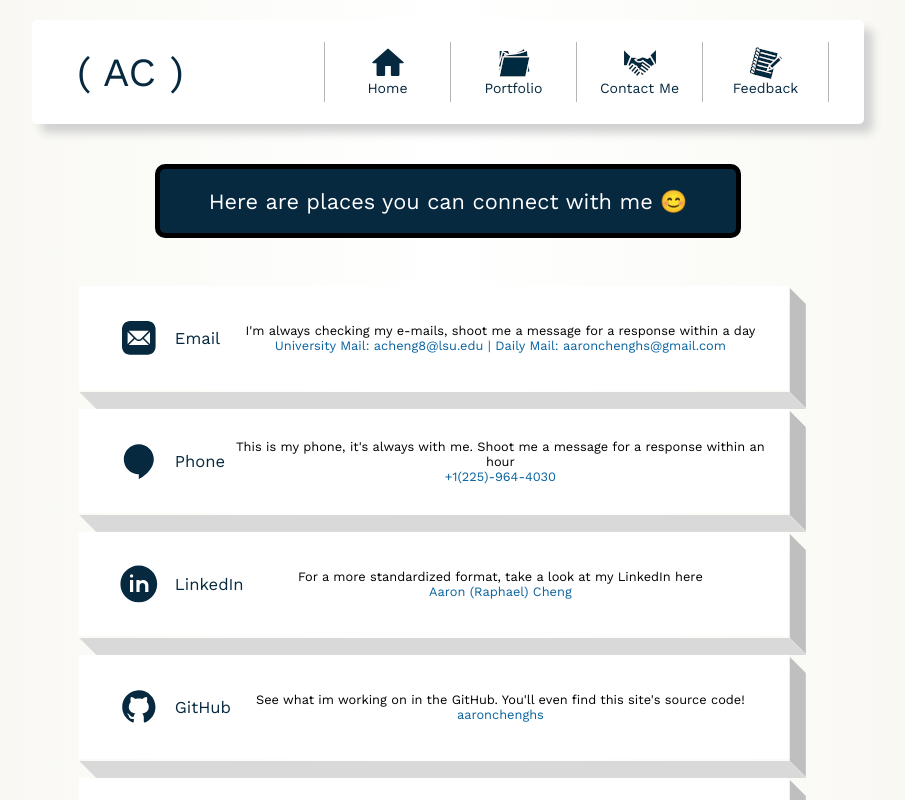
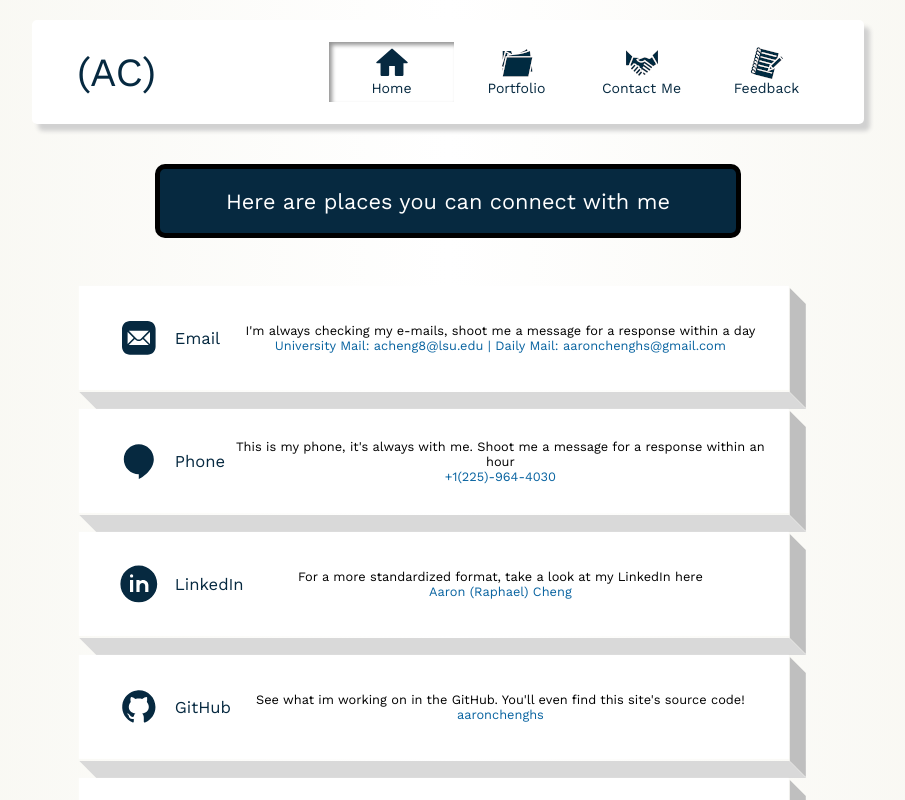
Before and after one commit to aaronchenghs/AaronCheng-Website, a React (Create React App) app: page /contactme in a window 1280 px wide. Shown: the top 800 px of the page, without its empty margins (192-1097 px from the left). Built offline with nearby package versions, Linux system fonts and the light colour scheme.

Commit message:
Nav bar shadows

```diff
--- a/src/routes/bottombar.styles.scss
+++ b/src/routes/bottombar.styles.scss
@@ -13,7 +13,8 @@
   min-width: 771px;
 
   background-color: white;
-  box-shadow: 3px 3px 6px rgb(186, 186, 186);
+  box-shadow: 6px 7px 4px rgb(209, 209, 209);
+
 
   .extlinks-container {
     width: 25%;
--- a/src/routes/contactme/categories.jsx
+++ b/src/routes/contactme/categories.jsx
@@ -1,4 +1,4 @@
-export const Contact_HeaderText = 'Here are places you can connect with me 😊';
+export const Contact_HeaderText = 'Here are places you can connect with me';
 
 export const iconInfos = [
     {
--- a/src/routes/navigation.components.jsx
+++ b/src/routes/navigation.components.jsx
@@ -1,5 +1,5 @@
 import { Outlet, Link } from "react-router-dom";
-import { Fragment } from "react";
+import { Fragment, useState } from "react";
 import { ReactComponent as Portfolio } from '../assets/portfolio.svg';
 import { ReactComponent as Contact } from '../assets/contact.svg';
 import { ReactComponent as Feedback } from '../assets/feedback.svg';
@@ -8,39 +8,81 @@ import { ReactComponent as Home } from '../assets/Home.svg';
 import './navigation.styles.scss';
 
 const Navigation = () => {
+  const [selectedNav, setSelectedNav] = useState('home');
+  const setSelectedHome = () => setSelectedNav("home");
+  const setSelectedPortfolio = () => setSelectedNav("portfolio");
+  const setSelectedContact = () => setSelectedNav("contact");
+  const setSelectedFeedback = () => setSelectedNav("feedback");
+
   return (
     <Fragment>
       <div className='navigation'>
 
-        <Link className='home-box' to='/'>
-          ( AC )
+        <Link className='home-box' onClick={setSelectedHome} to='/'>
+          (AC)
         </Link>
 
         <div className='nav-container'>
-          <div className='boxhome'>
+          {
+            selectedNav === 'home' ?
+              <div className='selected-box' onClick={setSelectedHome}>
+                <Link className='logo-container' to='/'>
+                  <Home className='logo' />
+                  <div className='logo-title'>Home</div>
+                </Link>
+              </div> :
+              <div className='box' onClick={setSelectedHome}>
                 <Link className='logo-container' to='/'>
                   <Home className='logo' />
                   <div className='logo-title'>Home</div>
                 </Link>
               </div>
-          <div className='box'>
+          }
+          {
+            selectedNav === 'portfolio' ?
+              <div className='selected-box' onClick={setSelectedPortfolio}>
+                <Link className='logo-container' to='/portfolio'>
+                  <Portfolio className='logo' />
+                  <div className='logo-title'>Portfolio</div>
+                </Link>
+              </div> :
+              <div className='box' onClick={setSelectedPortfolio}>
                 <Link className='logo-container' to='/portfolio'>
                   <Portfolio className='logo' />
                   <div className='logo-title'>Portfolio</div>
                 </Link>
               </div>
-          <div className='box'>
+          }
+          {
+            selectedNav === 'contact' ?
+              <div className='selected-box' onClick={setSelectedContact}>
+                <Link className='logo-container' to='/contactme'>
+                  <Contact className='logo' />
+                  <div className='logo-title'>Contact Me</div>
+                </Link>
+              </div> :
+              <div className='box' onClick={setSelectedContact}>
                 <Link className='logo-container' to='/contactme'>
                   <Contact className='logo' />
                   <div className='logo-title'>Contact Me</div>
                 </Link>
               </div>
-          <div className='box'>
+          }
+          {
+            selectedNav === 'feedback' ?
+              <div className='selected-box' onClick={setSelectedFeedback}>
+                <Link className='logo-container' to='/feedback'>
+                  <Feedback className='logo' />
+                  <div className='logo-title'>Feedback</div>
+                </Link>
+              </div> :
+              <div className='box' onClick={setSelectedFeedback}>
                 <Link className='logo-container' to='/feedback'>
                   <Feedback className='logo' />
                   <div className='logo-title'>Feedback</div>
                 </Link>
               </div>
+          }
 
         </div>
 
--- a/src/routes/navigation.styles.scss
+++ b/src/routes/navigation.styles.scss
@@ -13,7 +13,7 @@
   border-radius: 5px;
   margin-bottom: 40px;
   background-color: white;
-  box-shadow: 9px 9px 10px rgb(209, 209, 209);
+  box-shadow: 6px 7px 4px rgb(209, 209, 209);
 
   .nav-container {
     display: flex;
@@ -44,30 +44,8 @@
     width: 11%;
     min-width: 125px;
     max-width: 180px;
-
-    border-right: 1px solid rgb(181, 181, 181);
     -moz-osx-font-smoothing: grayscale;
     transition: transform 0.25s ease-out;
-  }
-
-  .box:hover {
-    transform: scale(1.10);
-  }
-
-  .boxhome {
-    padding-top: 4px;
-    width: 11%;
-    min-width: 125px;
-    max-width: 180px;
-
-    border-right: 1px solid rgb(181, 181, 181);
-    border-left: 1px solid rgb(181, 181, 181);
-    -moz-osx-font-smoothing: grayscale;
-    transition: transform 0.25s ease-out;
-  }
-
-  .boxhome:hover {
-    transform: scale(1.10);
   }
 
   .logo-container {
@@ -83,6 +61,7 @@
   .logo {
     max-width: 40px;
     max-height: 40px;
+    transition: transform 0.25s ease-out;
   }
 
   .logo-title {
@@ -90,4 +69,25 @@
     color: $primary;
     font-size: 1.1vw;
   }
+
+  .box:hover {
+    transition: transform 0.1s;
+    box-shadow: 2px 1px 4px inset rgb(183, 183, 183);
+    transition: transform 0.25s ease-out;
+
+    .logo {
+      transform: scale(1.10);
+    }
+  }
+
+  .selected-box {
+    padding-top: 4px;
+    width: 11%;
+    min-width: 125px;
+    max-width: 180px;
+    -moz-osx-font-smoothing: grayscale;
+    transition: transform 0.1s;
+    box-shadow: 3px 3px 4px inset rgb(148, 148, 148);
+  }
+
 }
```
Also changed, not shown: 1 other file (tests, documents, lock files or other folders). Lines whose indentation alone changed are shown as unchanged.
